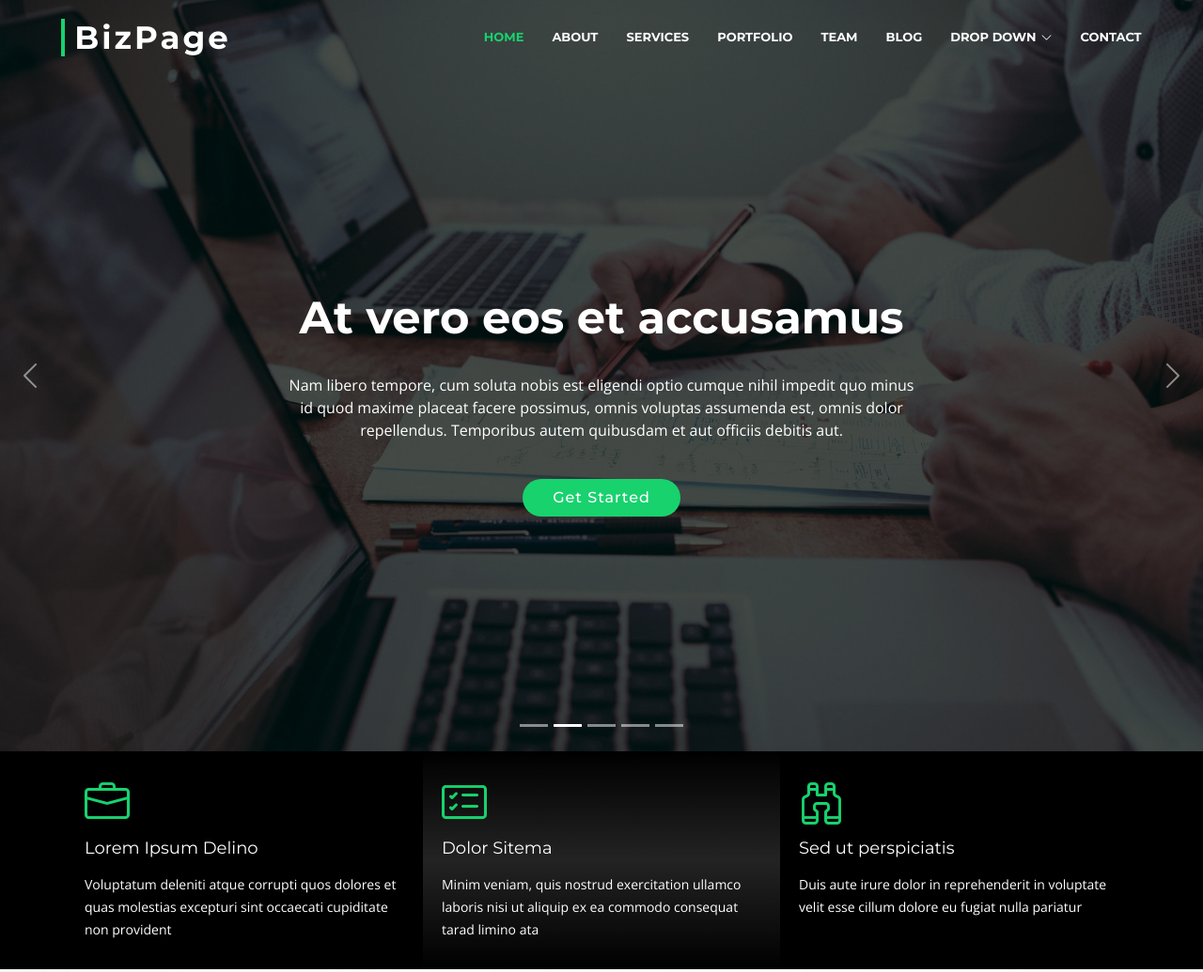
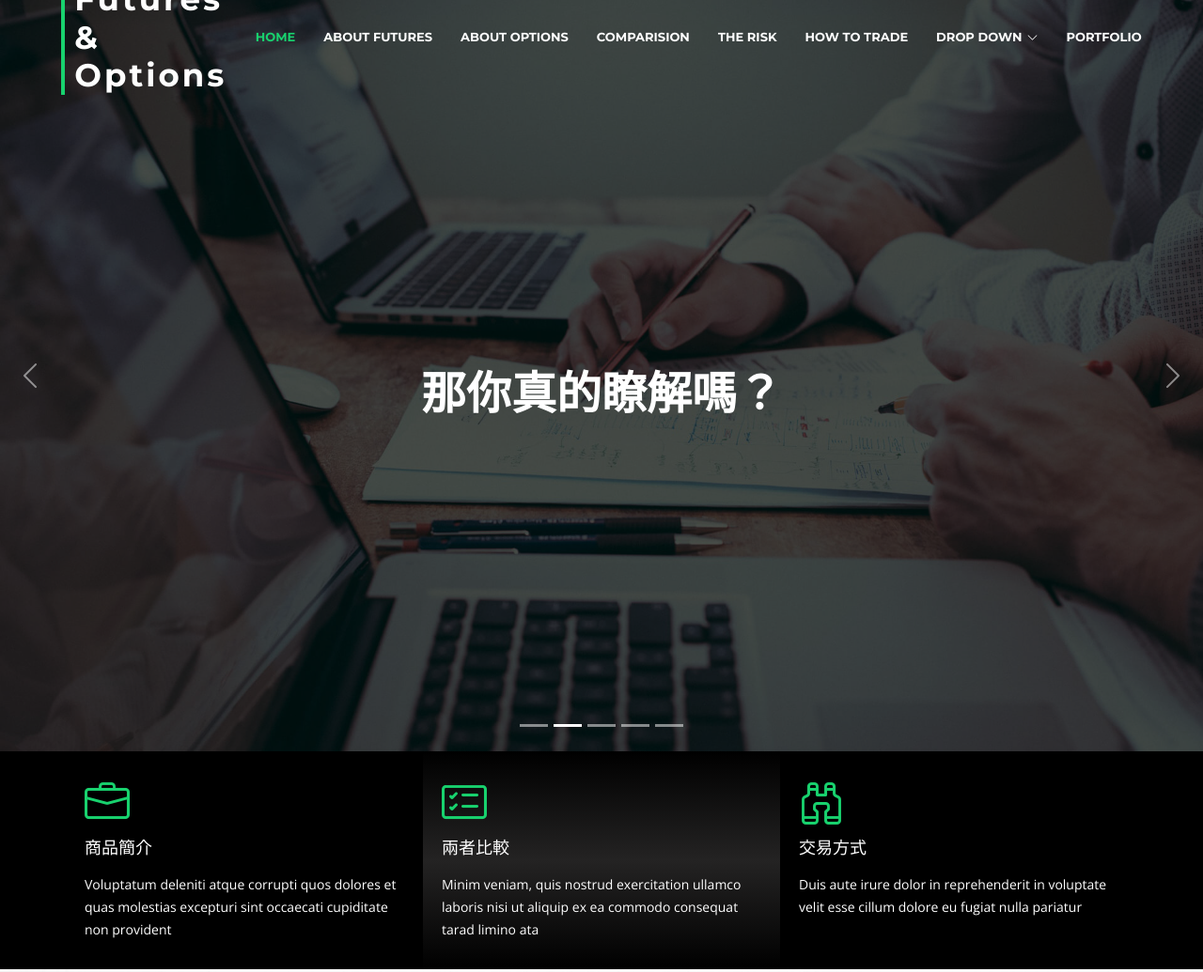
Before and after one commit to niiic3/niiic3.github.io, a plain HTML site: page index.html in a window 1280 px wide. Shown: the top 1035 px of the page at 94% size. Drawn offline with nearby package versions, Linux system fonts and the light colour scheme.

Commit message:
Add files via upload

```diff
--- a/index.html
+++ b/index.html
@@ -5,7 +5,7 @@
   <meta charset="utf-8">
   <meta content="width=device-width, initial-scale=1.0" name="viewport">
 
-  <title>BizPage Bootstrap Template</title>
+  <title>Futures & Options</title>
   <meta content="" name="description">
   <meta content="" name="keywords">
 
@@ -44,18 +44,18 @@
 
       <div class="row justify-content-center align-items-center">
         <div class="col-xl-11 d-flex align-items-center justify-content-between">
-          <h1 class="logo"><a href="index.html">BizPage</a></h1>
+          <h1 class="logo"><a href="index.html">Futures & Options</a></h1>
           <!-- Uncomment below if you prefer to use an image logo -->
           <!-- <a href="index.html" class="logo"><img src="assets/img/logo.png" alt="" class="img-fluid"></a>-->
 
           <nav id="navbar" class="navbar">
             <ul>
-              <li><a class="nav-link scrollto active" href="#hero">Home</a></li>
-              <li><a class="nav-link scrollto" href="#about">About</a></li>
-              <li><a class="nav-link scrollto" href="#services">Services</a></li>
-              <li><a class="nav-link scrollto " href="#portfolio">Portfolio</a></li>
-              <li><a class="nav-link scrollto" href="#team">Team</a></li>
-              <li><a class="nav-link  " href="blog.html">Blog</a></li>
+              <li><a class="nav-link scrollto active" href="#hero">HOME</a></li>
+              <li><a class="nav-link scrollto" href="#about">ABOUT FUTURES</a></li>
+              <li><a class="nav-link scrollto" href="#services">ABOUT OPTIONS</a></li>
+              <li><a class="nav-link scrollto " href="#portfolio">comparision</a></li>
+              <li><a class="nav-link scrollto" href="#team">the risk</a></li>
+              <li><a class="nav-link  " href="blog.html">how to trade</a></li>
               <li class="dropdown"><a href="#"><span>Drop Down</span> <i class="bi bi-chevron-down"></i></a>
                 <ul>
                   <li><a href="#">Drop Down 1</a></li>
@@ -73,7 +73,7 @@
                   <li><a href="#">Drop Down 4</a></li>
                 </ul>
               </li>
-              <li><a class="nav-link scrollto" href="#contact">Contact</a></li>
+              <li><a class="nav-link scrollto" href="#contact">portfolio</a></li>
             </ul>
             <i class="bi bi-list mobile-nav-toggle"></i>
           </nav><!-- .navbar -->
@@ -95,9 +95,7 @@
           <div class="carousel-item active" style="background-image: url(assets/img/hero-carousel/1.jpg)">
             <div class="carousel-container">
               <div class="container">
-                <h2 class="animate__animated animate__fadeInDown">We are professional</h2>
-                <p class="animate__animated animate__fadeInUp">Lorem ipsum dolor sit amet, consectetur adipiscing elit, sed do eiusmod tempor incididunt ut labore et dolore magna aliqua. Ut enim ad minim veniam, quis nostrud exercitation ullamco laboris nisi ut aliquip ex ea commodo consequat.</p>
-                <a href="#featured-services" class="btn-get-started scrollto animate__animated animate__fadeInUp">Get Started</a>
+                <h2 class="animate__animated animate__fadeInDown">你知道期貨與選擇權嗎？</h2>
               </div>
             </div>
           </div>
@@ -105,9 +103,7 @@
           <div class="carousel-item" style="background-image: url(assets/img/hero-carousel/2.jpg)">
             <div class="carousel-container">
               <div class="container">
-                <h2 class="animate__animated animate__fadeInDown">At vero eos et accusamus</h2>
-                <p class="animate__animated animate__fadeInUp">Nam libero tempore, cum soluta nobis est eligendi optio cumque nihil impedit quo minus id quod maxime placeat facere possimus, omnis voluptas assumenda est, omnis dolor repellendus. Temporibus autem quibusdam et aut officiis debitis aut.</p>
-                <a href="#featured-services" class="btn-get-started scrollto animate__animated animate__fadeInUp">Get Started</a>
+                <h2 class="animate__animated animate__fadeInDown">那你真的瞭解嗎？</h2>
               </div>
             </div>
           </div>
@@ -115,9 +111,7 @@
           <div class="carousel-item" style="background-image: url(assets/img/hero-carousel/3.jpg)">
             <div class="carousel-container">
               <div class="container">
-                <h2 class="animate__animated animate__fadeInDown">Temporibus autem quibusdam</h2>
-                <p class="animate__animated animate__fadeInUp">Beatae vitae dicta sunt explicabo. Nemo enim ipsam voluptatem quia voluptas sit aspernatur aut odit aut fugit, sed quia consequuntur magni dolores eos qui ratione voluptatem sequi nesciunt omnis iste natus error sit voluptatem accusantium.</p>
-                <a href="#featured-services" class="btn-get-started scrollto animate__animated animate__fadeInUp">Get Started</a>
+                <h2 class="animate__animated animate__fadeInDown">我要在這裡恭喜對期權一無所知的你…</h2>
               </div>
             </div>
           </div>
@@ -125,9 +119,8 @@
           <div class="carousel-item" style="background-image: url(assets/img/hero-carousel/4.jpg)">
             <div class="carousel-container">
               <div class="container">
-                <h2 class="animate__animated animate__fadeInDown">Nam libero tempore</h2>
-                <p class="animate__animated animate__fadeInUp">Neque porro quisquam est, qui dolorem ipsum quia dolor sit amet, consectetur, adipisci velit, sed quia non numquam eius modi tempora incidunt ut labore et dolore magnam aliquam quaerat voluptatem. Ut enim ad minima veniam, quis nostrum.</p>
-                <a href="#featured-services" class="btn-get-started scrollto animate__animated animate__fadeInUp">Get Started</a>
+                <h2 class="animate__animated animate__fadeInDown">進來這個網站完全是個正確的選擇！</h2>
+                <p class="animate__animated animate__fadeInUp">不要懷疑就是字面上的意思</p>
               </div>
             </div>
           </div>
@@ -135,9 +128,8 @@
           <div class="carousel-item" style="background-image: url(assets/img/hero-carousel/5.jpg)">
             <div class="carousel-container">
               <div class="container">
-                <h2 class="animate__animated animate__fadeInDown">Magnam aliquam quaerat</h2>
-                <p class="animate__animated animate__fadeInUp">Lorem ipsum dolor sit amet, consectetur adipiscing elit, sed do eiusmod tempor incididunt ut labore et dolore magna aliqua. Ut enim ad minim veniam, quis nostrud exercitation ullamco laboris nisi ut aliquip ex ea commodo consequat.</p>
-                <a href="#featured-services" class="btn-get-started scrollto animate__animated animate__fadeInUp">Get Started</a>
+                <h2 class="animate__animated animate__fadeInDown">就讓我們趕緊開始不專業期權小教室吧！</h2>
+                <a href="#featured-services" class="btn-get-started scrollto animate__animated animate__fadeInUp">瞭解更多</a>
               </div>
             </div>
           </div>
@@ -165,19 +157,19 @@
 
           <div class="col-lg-4 box">
             <i class="bi bi-briefcase"></i>
-            <h4 class="title"><a href="">Lorem Ipsum Delino</a></h4>
+            <h4 class="title"><a href="">商品簡介</a></h4>
             <p class="description">Voluptatum deleniti atque corrupti quos dolores et quas molestias excepturi sint occaecati cupiditate non provident</p>
           </div>
 
           <div class="col-lg-4 box box-bg">
             <i class="bi bi-card-checklist"></i>
-            <h4 class="title"><a href="">Dolor Sitema</a></h4>
+            <h4 class="title"><a href="">兩者比較</a></h4>
             <p class="description">Minim veniam, quis nostrud exercitation ullamco laboris nisi ut aliquip ex ea commodo consequat tarad limino ata</p>
           </div>
 
           <div class="col-lg-4 box">
             <i class="bi bi-binoculars"></i>
-            <h4 class="title"><a href="">Sed ut perspiciatis</a></h4>
+            <h4 class="title"><a href="">交易方式</a></h4>
             <p class="description">Duis aute irure dolor in reprehenderit in voluptate velit esse cillum dolore eu fugiat nulla pariatur</p>
           </div>
 
```
